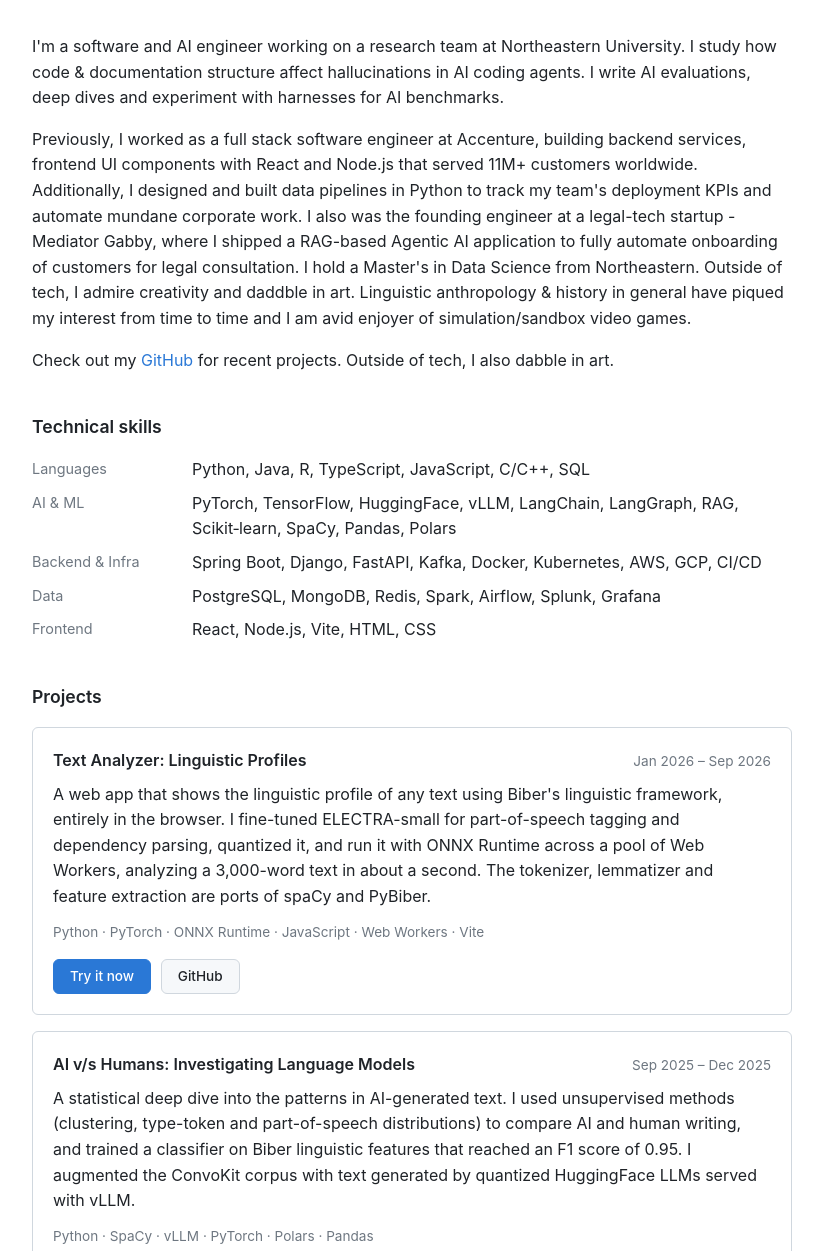
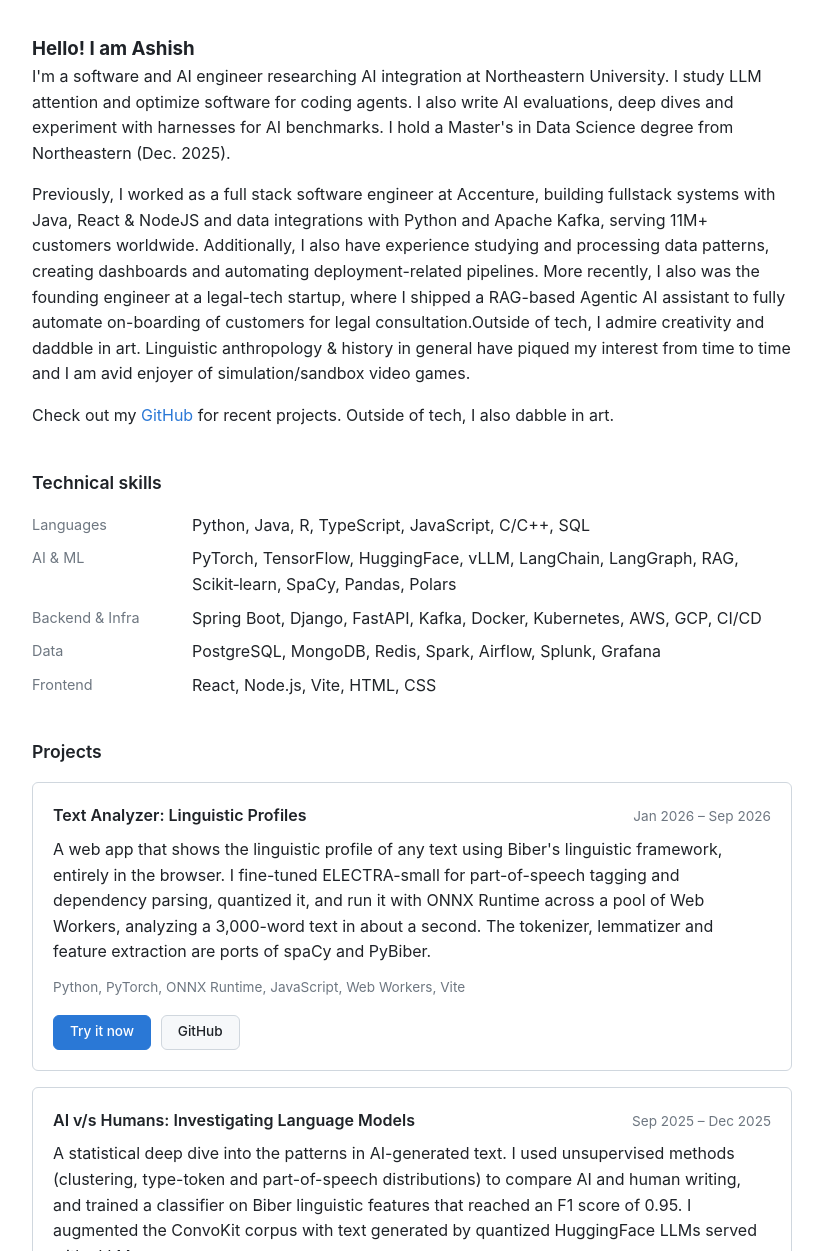
Before and after one commit to ShonenAsh/shonenash.github.io, a website built with Vite: page index.html in a window 1280 px wide. Shown: the part 180-1431 px from the top of the page, without its empty margins (228-1051 px from the left). Built offline with nearby package versions, Linux system fonts and the light colour scheme.

Commit message:
edit about me

```diff
--- a/index.html
+++ b/index.html
@@ -43,15 +43,19 @@
 
         <main>
             <section id="about">
+
+                <h3> Hello! I am Ashish </h3>
                 <p>
-                    I'm a software and AI engineer working on a research team at Northeastern University. I study how code & documentation structure affect hallucinations in AI coding agents.
-                    I write AI evaluations, deep dives and experiment with harnesses for AI benchmarks.
+                    I'm a software and AI engineer researching AI integration at Northeastern University. I study LLM attention and optimize software for coding agents.
+                    I also write AI evaluations, deep dives and experiment with harnesses for AI benchmarks.
+                    I hold a Master's in Data Science degree from Northeastern (Dec. 2025).
                 </p>
                 <p>
-                    Previously, I worked as a full stack software engineer at Accenture, building backend services, frontend UI components with React and Node.js that served 11M+ customers worldwide.
-                    Additionally, I designed and built data pipelines in Python to track my team's deployment KPIs and automate mundane corporate work.
-                    I also was the founding engineer at a legal-tech startup - Mediator Gabby, where I shipped a RAG-based Agentic AI application to fully automate onboarding of customers for legal consultation.
-                    I hold a Master's in Data Science from Northeastern. Outside of tech, I admire creativity and daddble in art.
+                    Previously, I worked as a full stack software engineer at Accenture, building fullstack systems with Java,
+                    React & NodeJS and data integrations with Python and Apache Kafka, serving 11M+ customers worldwide.
+                    Additionally, I also have experience studying and processing data patterns, creating dashboards and automating deployment-related pipelines.
+                    More recently, I also was the founding engineer at a legal-tech startup, where I shipped a RAG-based Agentic AI assistant to fully
+                    automate on-boarding of customers for legal consultation.Outside of tech, I admire creativity and daddble in art.
                     Linguistic anthropology & history in general have piqued my interest from time to time and I am avid enjoyer of simulation/sandbox video games.
                 </p>
                 <p>
@@ -94,7 +98,7 @@
                         and run it with ONNX Runtime across a pool of Web Workers, analyzing a 3,000-word text in
                         about a second. The tokenizer, lemmatizer and feature extraction are ports of spaCy and PyBiber.
                     </p>
-                    <p class="project-tech">Python &middot; PyTorch &middot; ONNX Runtime &middot; JavaScript &middot; Web Workers &middot; Vite</p>
+                    <p class="project-tech">Python, PyTorch, ONNX Runtime, JavaScript, Web Workers, Vite</p>
                     <div class="project-links">
                         <a class="button primary" href="https://www.shonenash.com/text-analyzer/">Try it now</a>
                         <a class="button" href="https://github.com/ShonenAsh/text-analyzer">GitHub</a>
@@ -112,7 +116,7 @@
                         and trained a classifier on Biber linguistic features that reached an F1 score of 0.95.
                         I augmented the ConvoKit corpus with text generated by quantized HuggingFace LLMs served with vLLM.
                     </p>
-                    <p class="project-tech">Python &middot; SpaCy &middot; vLLM &middot; PyTorch &middot; Polars &middot; Pandas</p>
+                    <p class="project-tech">Python, SpaCy, vLLM, PyTorch, Polars, Pandas</p>
                     <div class="project-links">
                         <a class="button" href="#">GitHub</a>
                     </div>
@@ -128,7 +132,7 @@
                         BERT, FinBERT and DistilBERT with a custom classification head, reaching an F1 Macro of 0.92
                         on Yahoo Finance and 0.69 on Alpha Vantage.
                     </p>
-                    <p class="project-tech">Python &middot; PyTorch &middot; HuggingFace &middot; BERT &middot; FinBERT</p>
+                    <p class="project-tech">Python, PyTorch, HuggingFace, BERT, FinBERT</p>
                     <div class="project-links">
                         <a class="button" href="#">GitHub</a>
                     </div>
```
